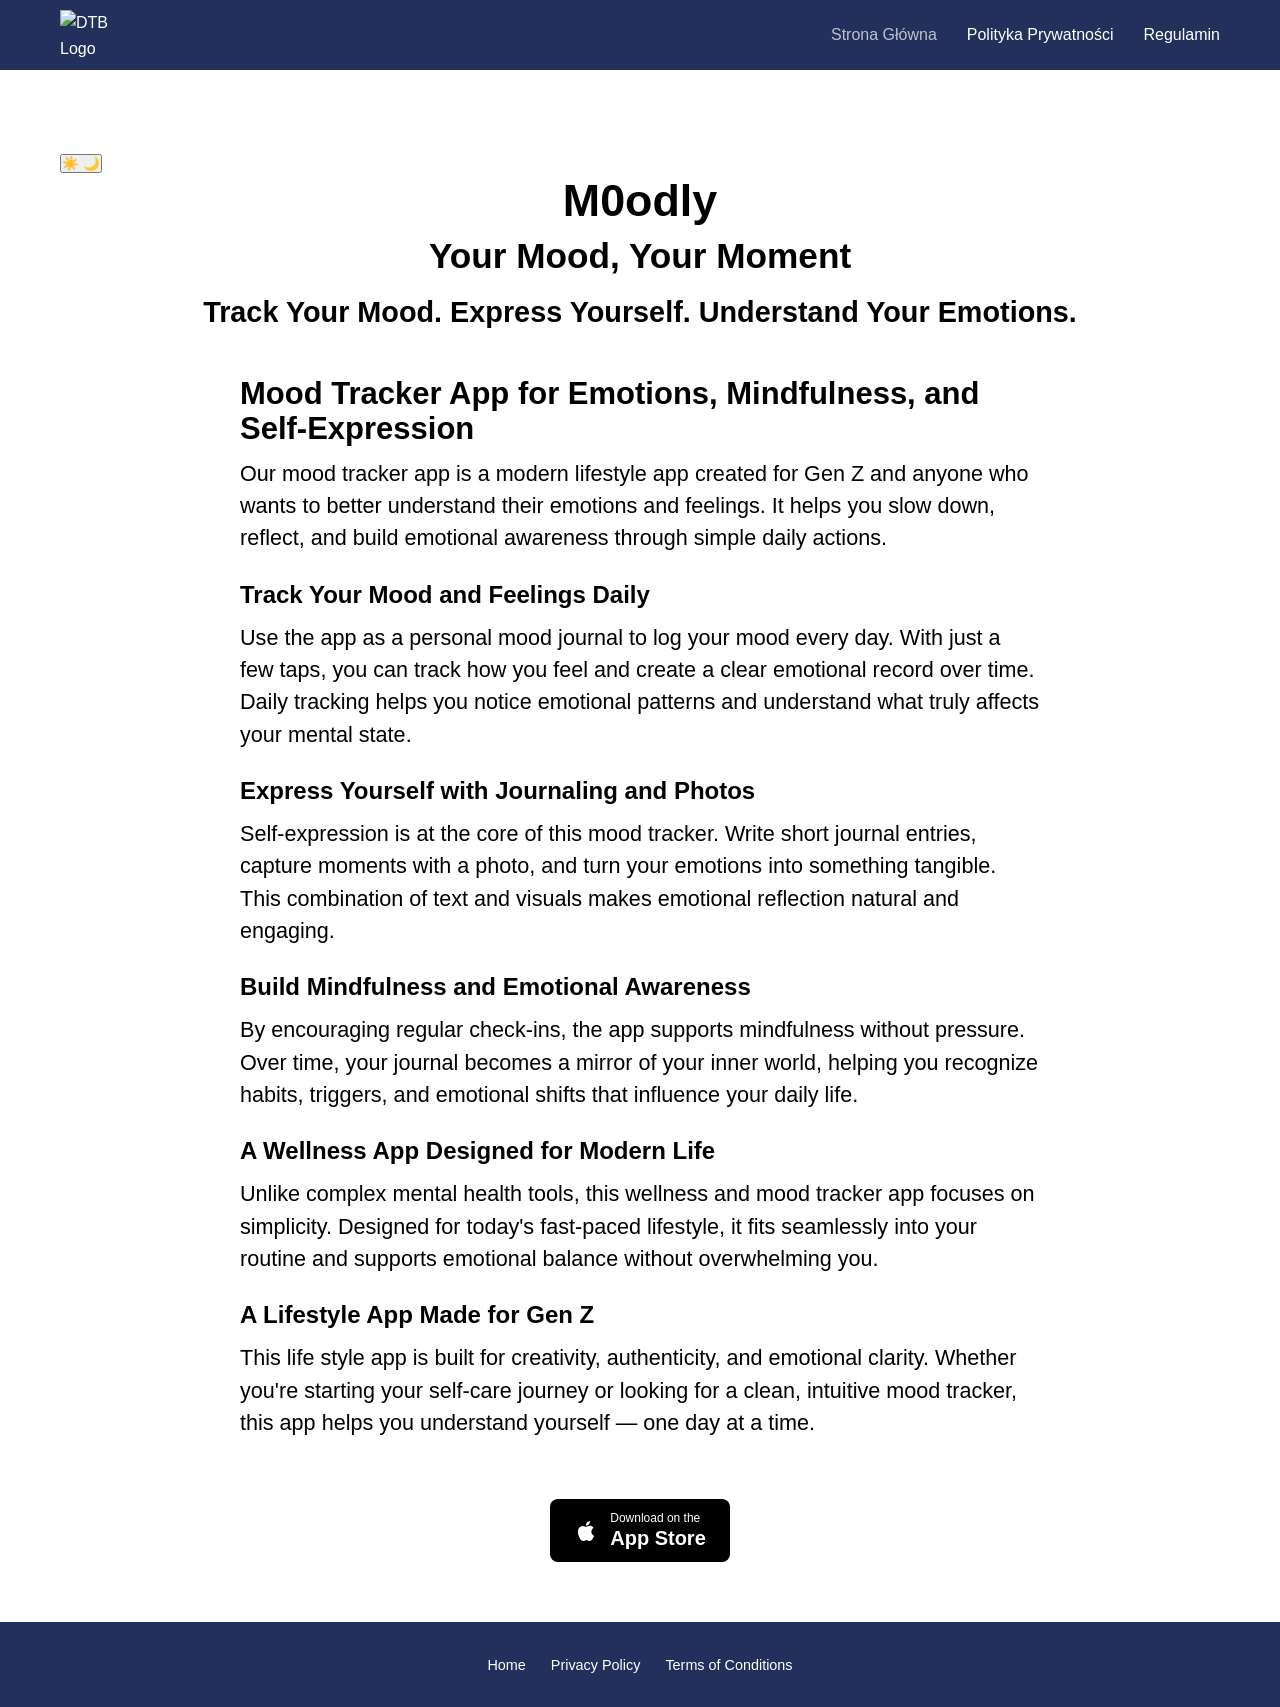
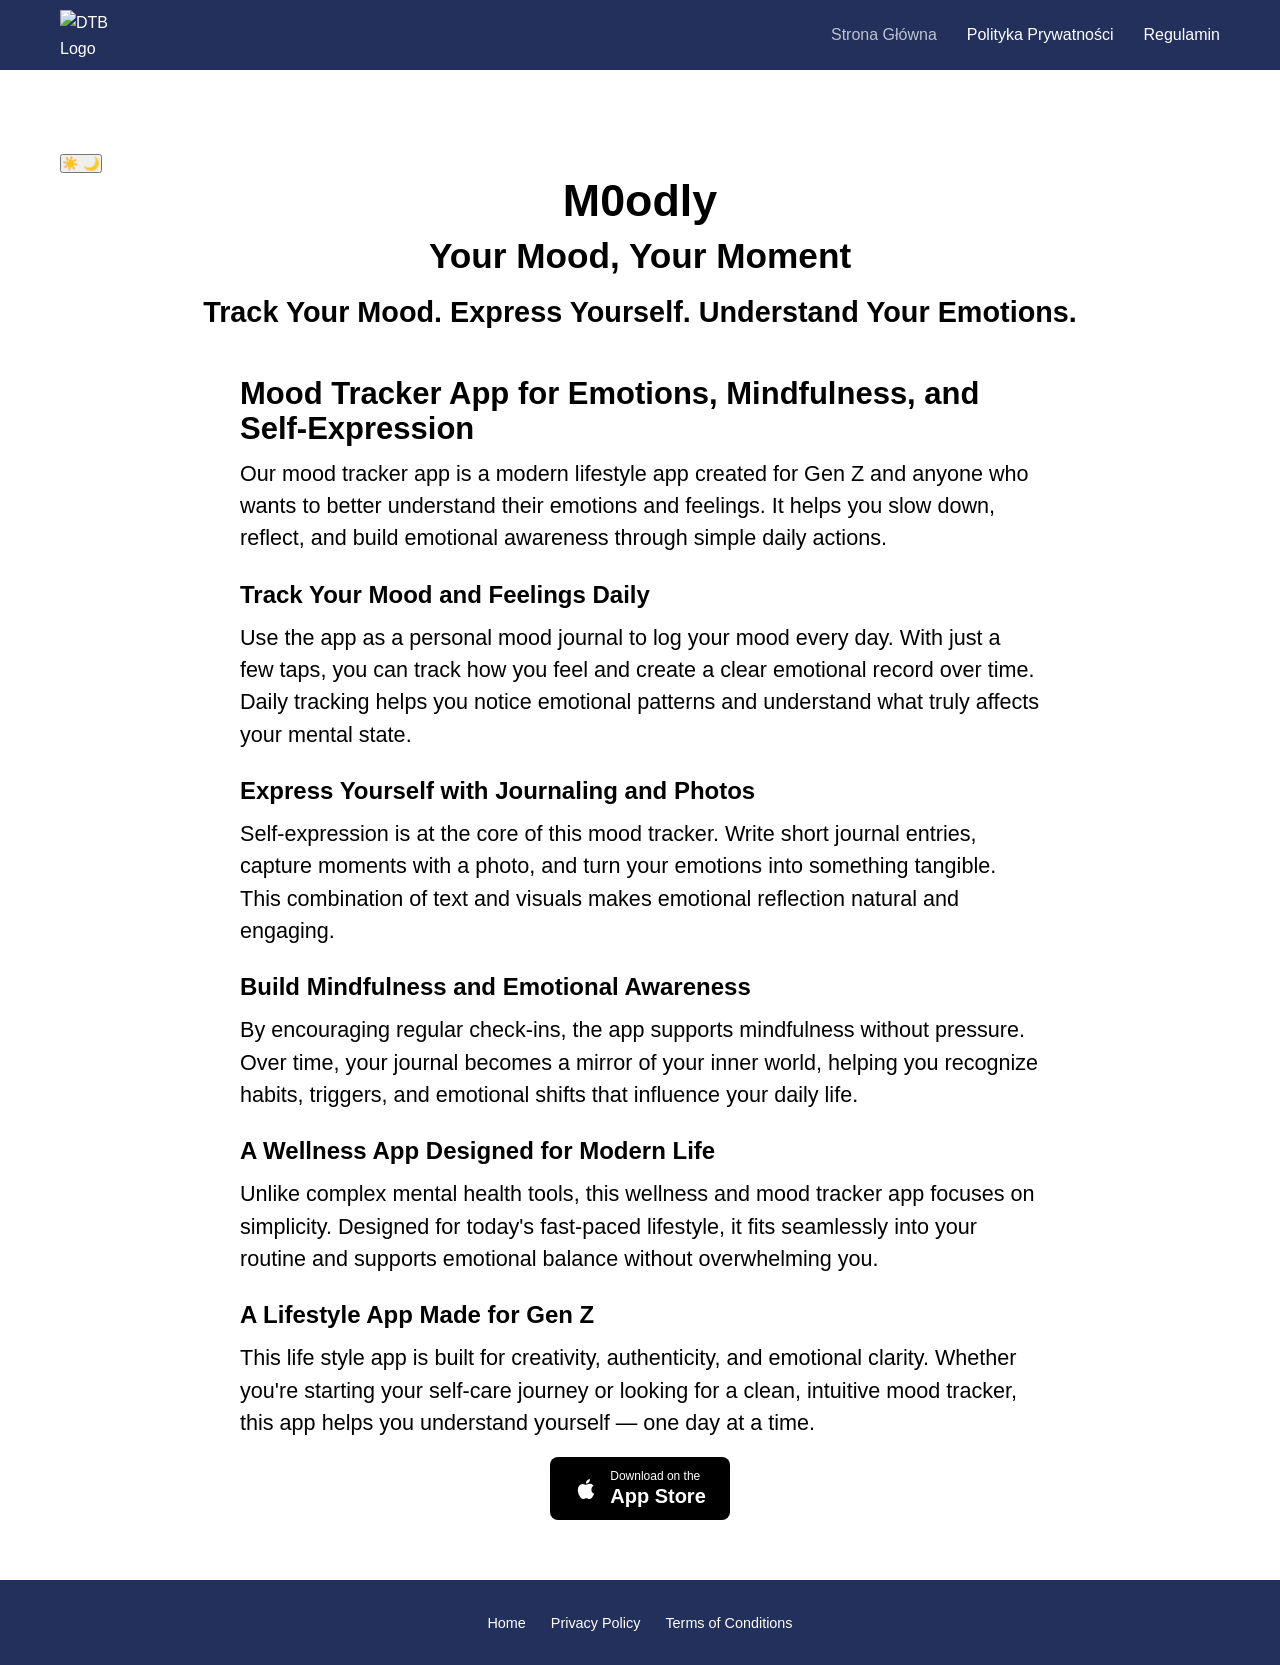

margin changed on index

--- a/style.css
+++ b/style.css
@@ -175,7 +175,11 @@ header .container {
 }
 
 .content + .download {
-    margin-top: 10px;
+    margin-top: 0;
+}
+
+.content:has(+ .download) {
+    margin-bottom: 0;
 }
 
 .app-store-button {
